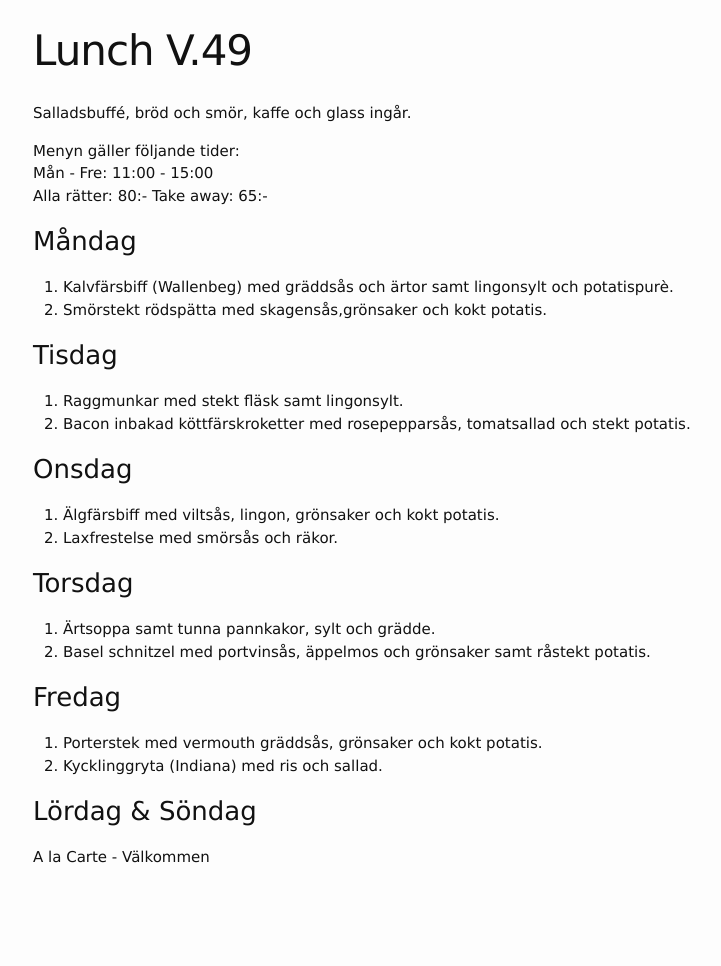
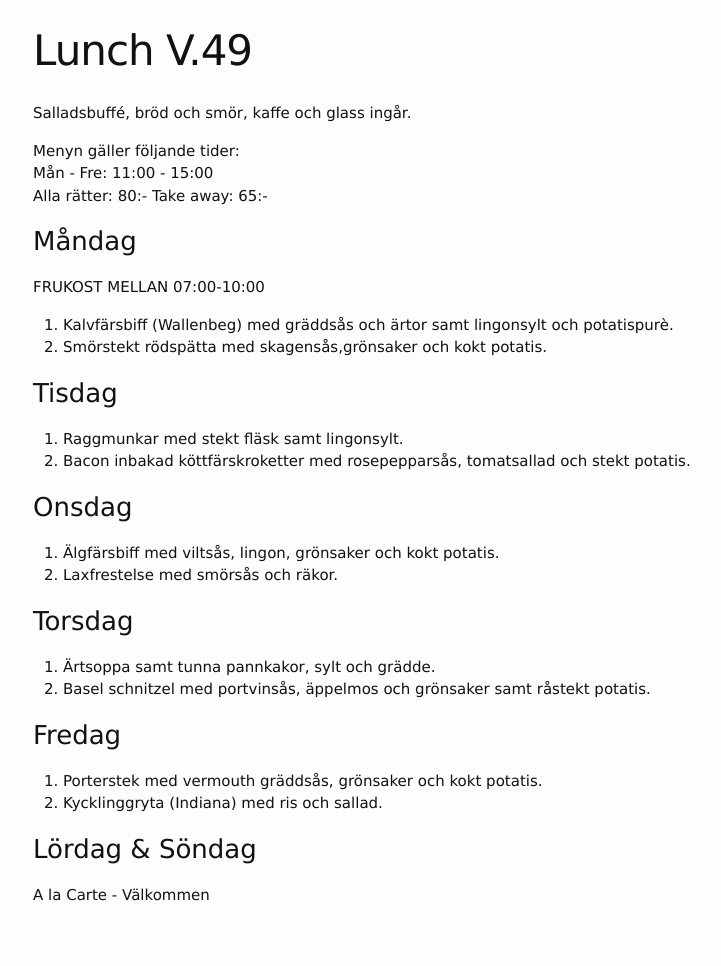
Before and after one commit to FarInn62/farinn62.github.io, a Jekyll site: the page built from lunch.md, in a window 1280 px wide. Shown: the whole page, without its empty margins (237-958 px from the left). Built offline with Jekyll 4.4.1, drawn with Linux system fonts in a browser that asks for light colours; before the commit the page ends 929 px from its top, so only the background shows below that.

Commit message:
Update lunch.md

```diff
--- a/lunch.md
+++ b/lunch.md
@@ -11,6 +11,7 @@ Mån - Fre: 11:00 - 15:00
 Alla rätter: 80:- Take away: 65:-
 
 ### Måndag
+FRUKOST MELLAN 07:00-10:00
 
 1. Kalvfärsbiff (Wallenbeg) med gräddsås och ärtor samt lingonsylt och potatispurè.
 2. Smörstekt rödspätta med skagensås,grönsaker och kokt potatis.
```
